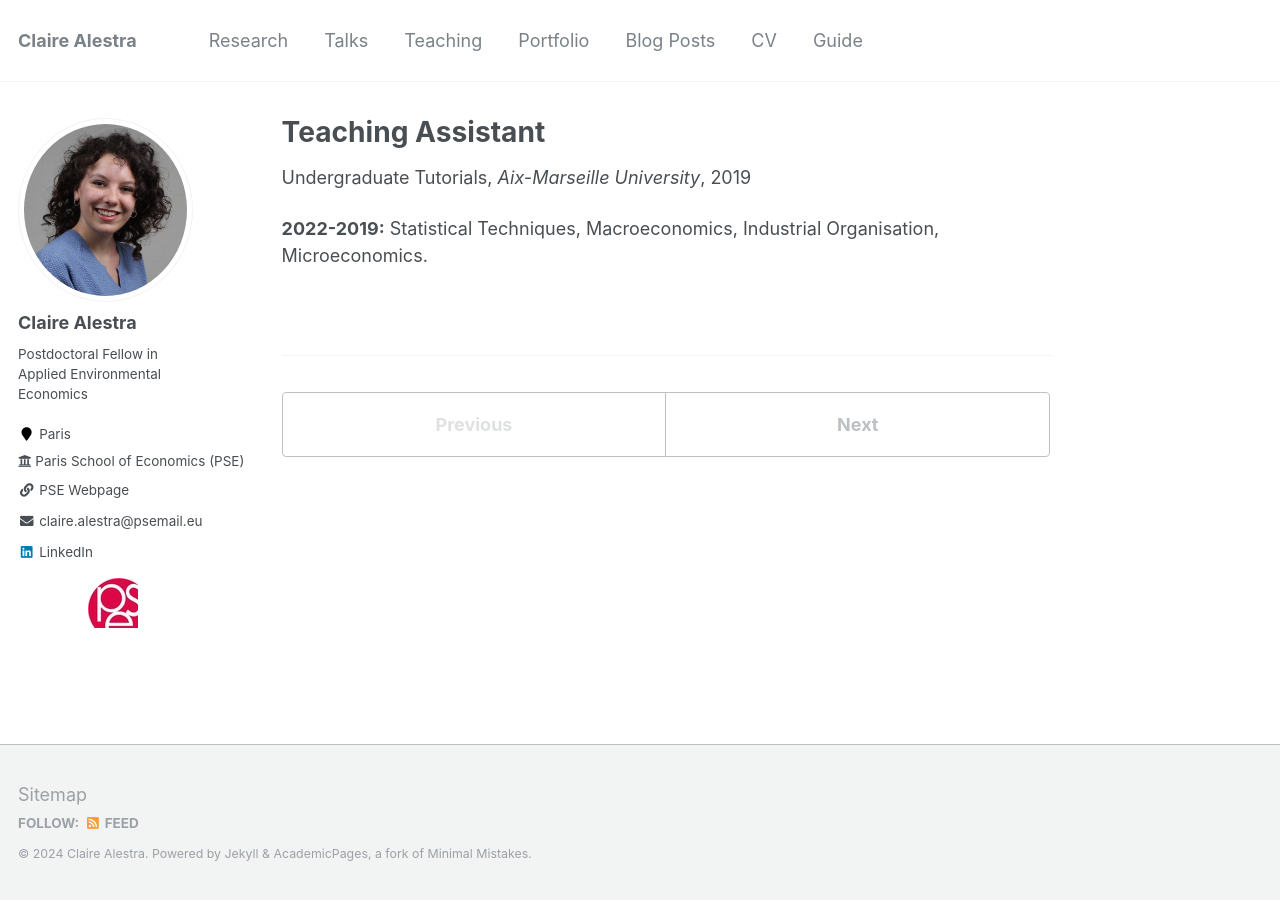
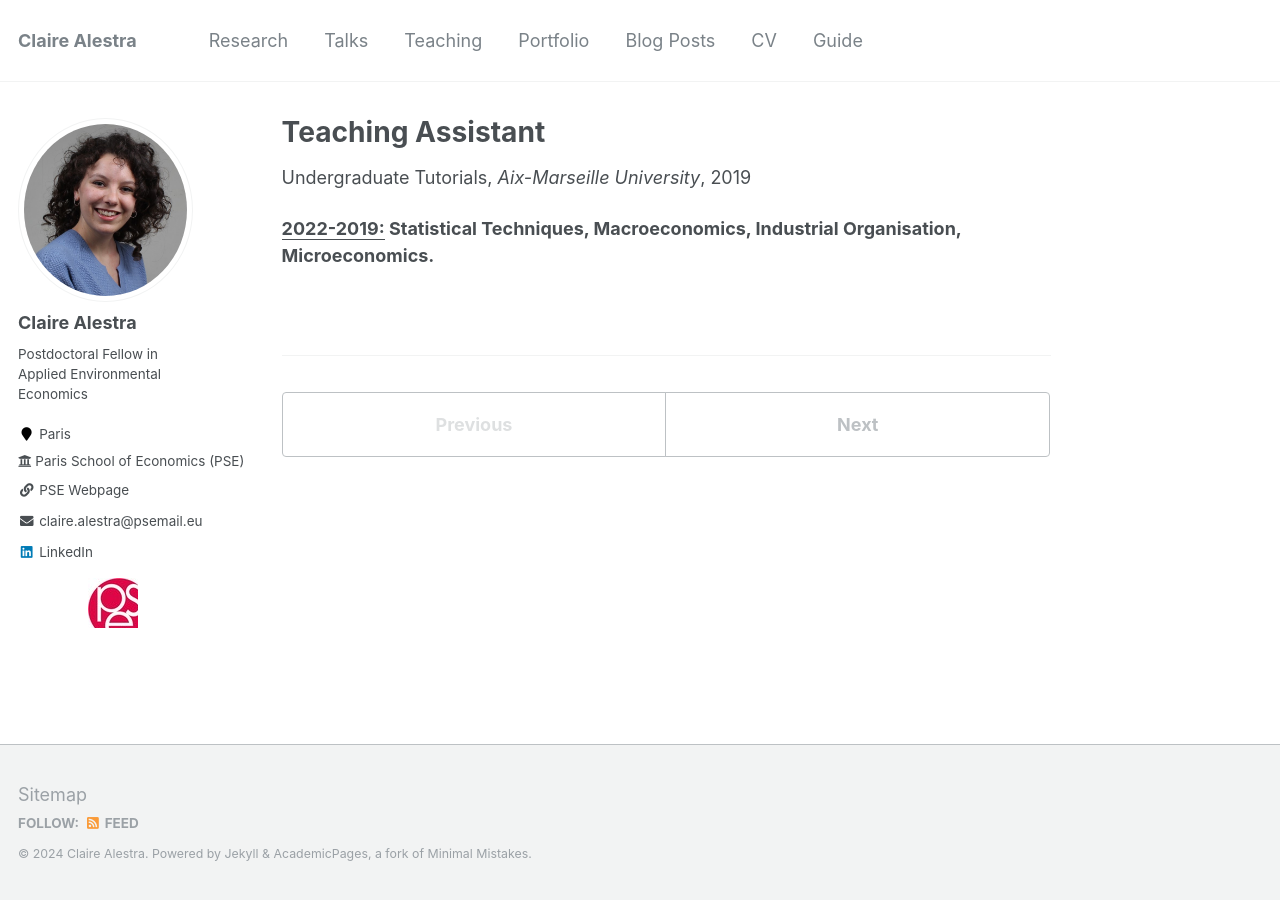
Before and after one commit to ClaireAlestra/ClaireAlestra.github.io, a Jekyll site: the page built from _teaching/2014-spring-teaching-1.md, in a window 1280 px wide. Built offline with Jekyll 4.4.1, drawn with Linux system fonts in a browser that asks for light colours.

```diff
--- a/_teaching/2014-spring-teaching-1.md
+++ b/_teaching/2014-spring-teaching-1.md
@@ -8,4 +8,4 @@ date: 2019-10-01
 location: "Marseille, France"
 ---
 
-<b>2022-2019:</b> Statistical Techniques, Macroeconomics, Industrial Organisation, Microeconomics.
+<b><u>2022-2019:</u> Statistical Techniques, Macroeconomics, Industrial Organisation, Microeconomics.</b>
```
